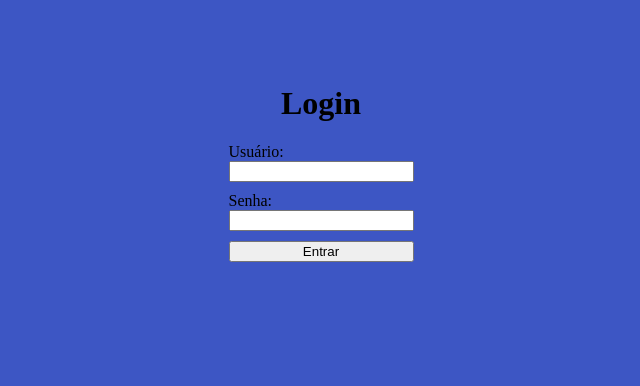
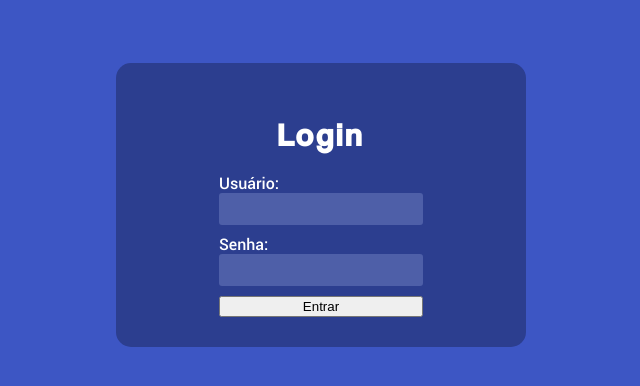
Before and after one commit to fxlpps/site-clinicamedica, a PHP site: page / in a window 1280 px wide. Shown: the top 386 px of the page, without its empty margins (319-959 px from the left). Run offline with PHP 8.4, Linux system fonts and the light colour scheme.

Commit message:
v1.2 - Fonts + CSS

```diff
--- a/css/style.css
+++ b/css/style.css
@@ -1,12 +1,27 @@
 .body1{
     background-color: #3d56c4;
+}
+@font-face {
+    font-family: "Coolvetica";
+    src: url(../fonts/Coolvetica\ Rg.otf) format("opentype");
+}
+@font-face {
+    font-family: "Roboto1";
+    src: url(../fonts/Roboto-Medium.ttf) format("truetype");
+}
+@font-face {
+    font-family: "Roboto2";
+    src: url(../fonts/Roboto-Medium.ttf) format("truetype");
 }
 .contlogin{
     display: flex;
     flex-direction: column;
-    justify-content: center;
     align-items: center;
-    margin-top: 5%;
+    width: 350px;
+    margin: 5% auto 0;
+    padding: 30px;
+    background-color: #2c3e8f;
+    border-radius: 15px;
 }
 .formlogin{
     display: flex;
@@ -20,3 +35,22 @@
 .input1{
     color: white;
 }
+.titulo1{
+    color: white;
+    font-family: 'Coolvetica';
+    letter-spacing: 3px;
+}
+.label1{
+    color:white;
+    font-family: 'Roboto1';
+}
+.input1{
+    background-color: #4e5fa8;
+    font-family: "Roboto", sans-serif;
+    width: 200px;
+    height: 30px;
+    font-size: 15px;
+    outline: none;
+    border: none;
+    border-radius: 3px;
+}
```
Also changed, not shown: fonts/Coolvetica Rg.otf (added), fonts/Roboto-Condensed.ttf (added), fonts/Roboto-Medium.ttf (added), fonts/Roboto-Regular.ttf (added).
